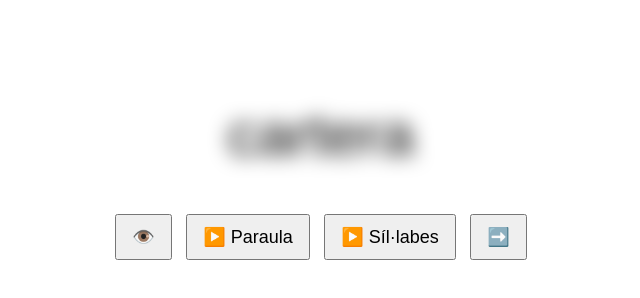
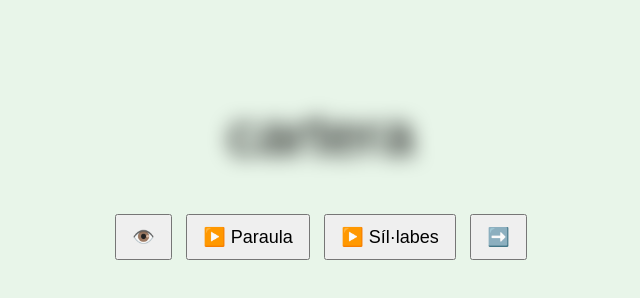
Before and after one commit to LL-prof/lector-silabas-3, a plain HTML site: page index.html in a window 1280 px wide. Shown: the whole page, without its empty margins (319-959 px from the left). Drawn offline with Linux system fonts and the light colour scheme.

Commit message:
Update index.html

```diff
--- a/index.html
+++ b/index.html
@@ -9,6 +9,7 @@
     font-family: Arial, sans-serif;
     text-align: center;
     margin-top: 100px;
+    background-color: #E8F5E9;
   }
 
   #paraula {
```
